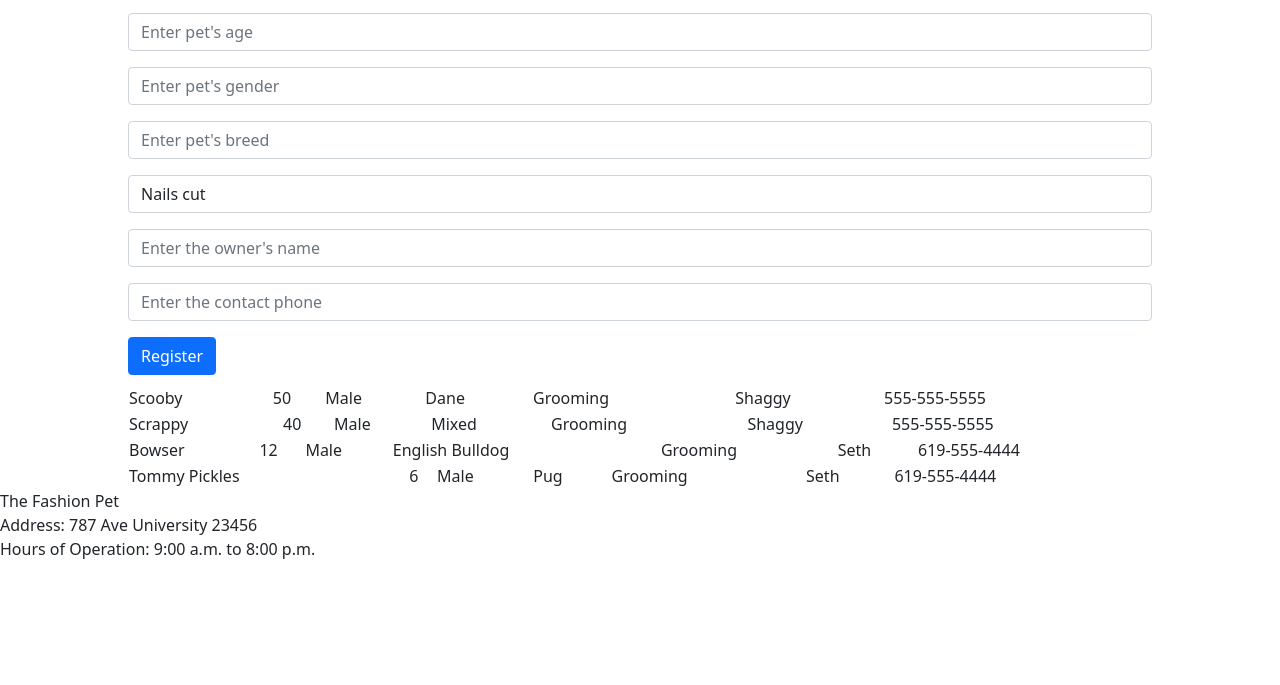
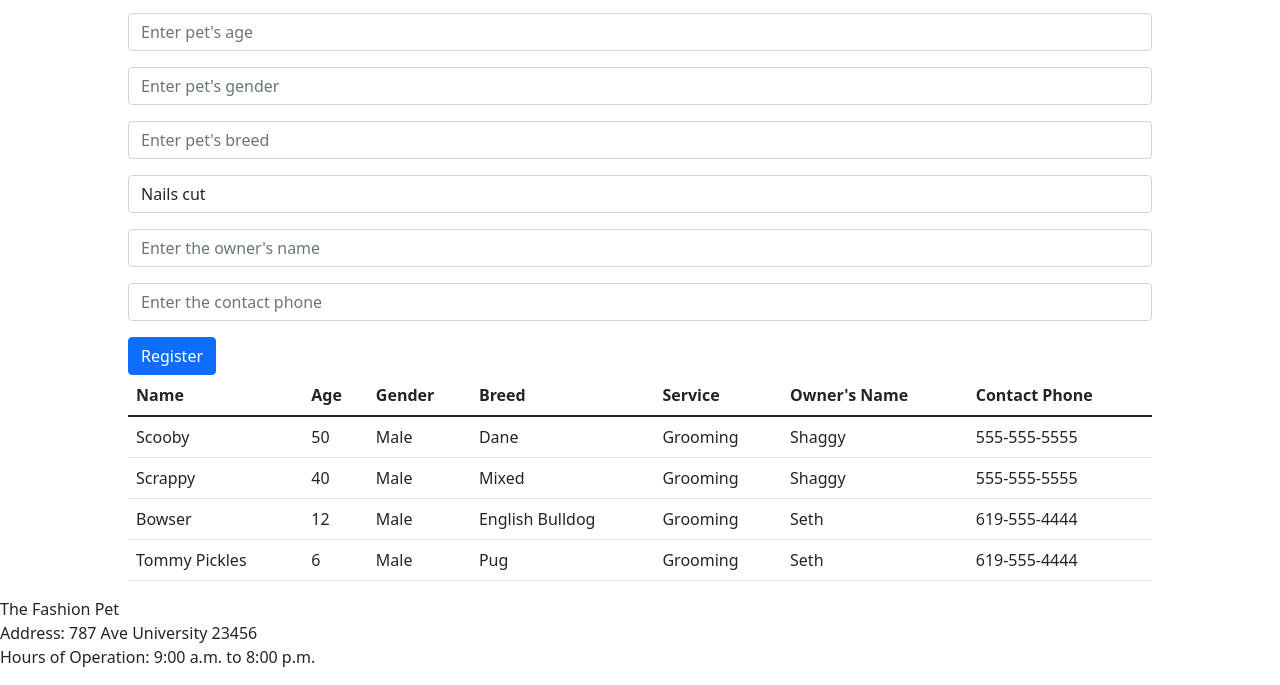
Before and after one commit to Seth21887/pet-salon, a plain HTML site: page register.html in a window 1280 px wide. Shown: the part 407-1092 px from the top of the page. Before the commit the page ends 984 px from the top, so only its background shows below. Drawn offline with nearby package versions, Linux system fonts and the light colour scheme.

Commit message:
fixed table

```diff
--- a/register.html
+++ b/register.html
@@ -50,9 +50,25 @@
             <button onclick="register();" class="btn btn-primary">Register</button>
         </div>
 
-        <div class="pets" id="pets">
-            <!--display the names of the pets using <li> tag-->
-        </div>
+        <!-- <div class="pets" id="pets">
+
+        </div> -->
+        <table class="table" id="petTable">
+            <thead>
+                <tr>
+                    <th>Name</th>
+                    <th>Age</th>
+                    <th>Gender</th>
+                    <th>Breed</th>
+                    <th>Service</th>
+                    <th>Owner's Name</th>
+                    <th>Contact Phone</th>
+                </tr>
+            </thead>
+            <tbody id="pets">
+
+            </tbody>
+        </table>
     </main>
     <footer id="salon">
         <!--display salon details here with a function-->
--- a/scripts/display.js
+++ b/scripts/display.js
@@ -38,11 +38,11 @@ function displayCards(){
 
 //display the pets in table
 function displayTable(){
-    let tmp="";
+    let tr="";
     for(let i=0;i<petSalon.pets.length;i++){
         let pet=petSalon.pets[i];
-    tmp+=`
-    <table class="petTable" id="petTable">
+    tr+=`
+
     <tr>
         <td>${pet.name}</td>
         <td>${pet.age}</td>
@@ -52,7 +52,7 @@ function displayTable(){
         <td>${pet.ownersName}</td>
         <td>${pet.contactPhone}</td>
     </tr>
-    </table>`;
+    `;
     }
-    document.getElementById("pets").innerHTML=tmp;
+    document.getElementById("pets").innerHTML=tr;
 }
--- a/styles/main.css
+++ b/styles/main.css
@@ -40,3 +40,7 @@ main{
     border: 3px solid black;
     padding:10px;
 }
+
+.petTable{
+    border: 1px solid black;
+}
```
